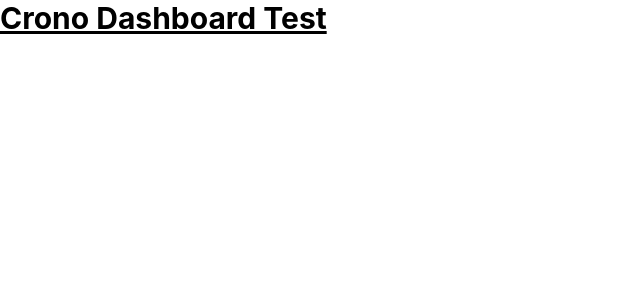
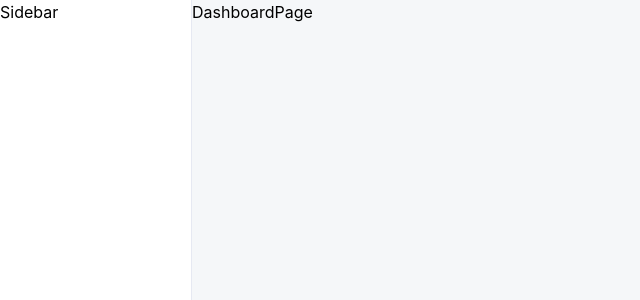
Before and after one commit to gabrielebelloo/crono-dashboard, a React (Vite) app: page / in a window 1280 px wide. Shown: the top 300 px of the page, without its empty margins (0-640 px from the left). Built offline with nearby package versions, Linux system fonts and the light colour scheme.

Commit message:
feat: add app layout and sidebar shell

```diff
--- a/src/App.tsx
+++ b/src/App.tsx
@@ -1,8 +1,11 @@
+import DashboardPage from "./pages/DashboardPage/DashboardPage"
+import AppLayout from "./components/layout/AppLayout"
+
 function App() {
   return (
-    <>
-      <div className="text-3xl font-bold underline">Crono Dashboard Test</div>
-    </>
+    <AppLayout>
+      <DashboardPage />
+    </AppLayout>
   )
 }
 
--- /dev/null
+++ b/src/components/layout/AppLayout.tsx
@@ -0,0 +1,10 @@
+import Sidebar from "./Sidebar"
+
+export default function AppLayout({ children }: { children: React.ReactNode }) {
+  return (
+    <div className="flex">
+      <Sidebar />
+      <main>{children}</main>
+    </div>
+  )
+}
--- /dev/null
+++ b/src/components/layout/Sidebar.tsx
@@ -0,0 +1,3 @@
+export default function Sidebar() {
+  return <aside className="w-[192px] bg-white h-screen border-r border-border">Sidebar</aside>
+}
--- a/src/index.css
+++ b/src/index.css
@@ -1,5 +1,13 @@
+@config "../tailwind.config.ts";
 @import "tailwindcss";
+
+:root {
+  --main-color: #1EBAB2;
+  --bg-color: #F5F7F9;
+  --border-color: #E6E9F2;
+}
 
 body {
   margin: 0;
+  background-color: var(--bg-color);
 }
--- /dev/null
+++ b/src/pages/DashboardPage/DashboardPage.tsx
@@ -0,0 +1,3 @@
+export default function DashboardPage() {
+  return <div>DashboardPage</div>
+}
--- /dev/null
+++ b/tailwind.config.ts
@@ -0,0 +1,13 @@
+import type { Config } from 'tailwindcss'
+
+export default {
+  theme: {
+    extend: {
+      colors: {
+        main: 'var(--main-color)',
+        bg: 'var(--bg-color)',
+        border: 'var(--border-color)',
+      },
+    },
+  },
+} satisfies Config
```
